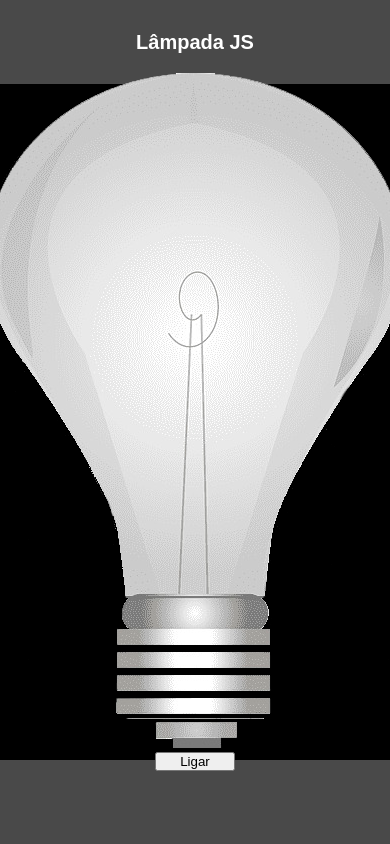
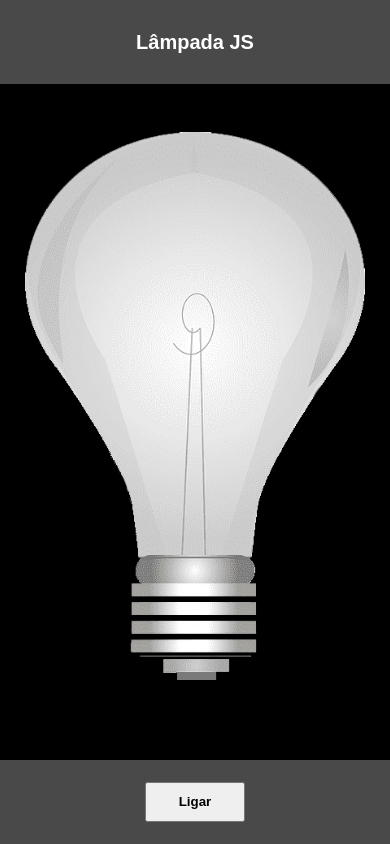
Before and after one commit to apgmello/AtividadeLampada-1, a plain HTML site: page index.html in a window 390 px wide. Drawn offline with Linux system fonts and the light colour scheme.

Commit message:
Responsividade

```diff
--- a/index.html
+++ b/index.html
@@ -13,13 +13,12 @@
       <h1>Lâmpada JS</h1>
     </header>
     <main id="room">
-      <div>
+      <div class="gfg">
         <img src="./img/desligada.png" alt="Lâmpada" id="lampada" />
       </div>
-      <div>
-        <button id="turn">Ligar</button>
-      </div>
     </main>
-    <footer></footer>
+    <footer>
+      <button id="turn">Ligar</button>
+    </footer>
   </body>
 </html>
--- a/style.css
+++ b/style.css
@@ -46,5 +46,22 @@ h1 {
 }
 
 button{
-    width: 80px;
+    font-weight: bold;
+    width: 100px;
+    height: 40px;
 }
+
+.gfg {
+    position: absolute;
+    top: 12vh;
+    bottom: 12vh;
+    left:auto;
+    right: auto;
+    text-align: center;
+}
+ img {
+    position: relative;
+    width: 90%;
+    height: 95%;
+    object-fit: contain;
+}
```
